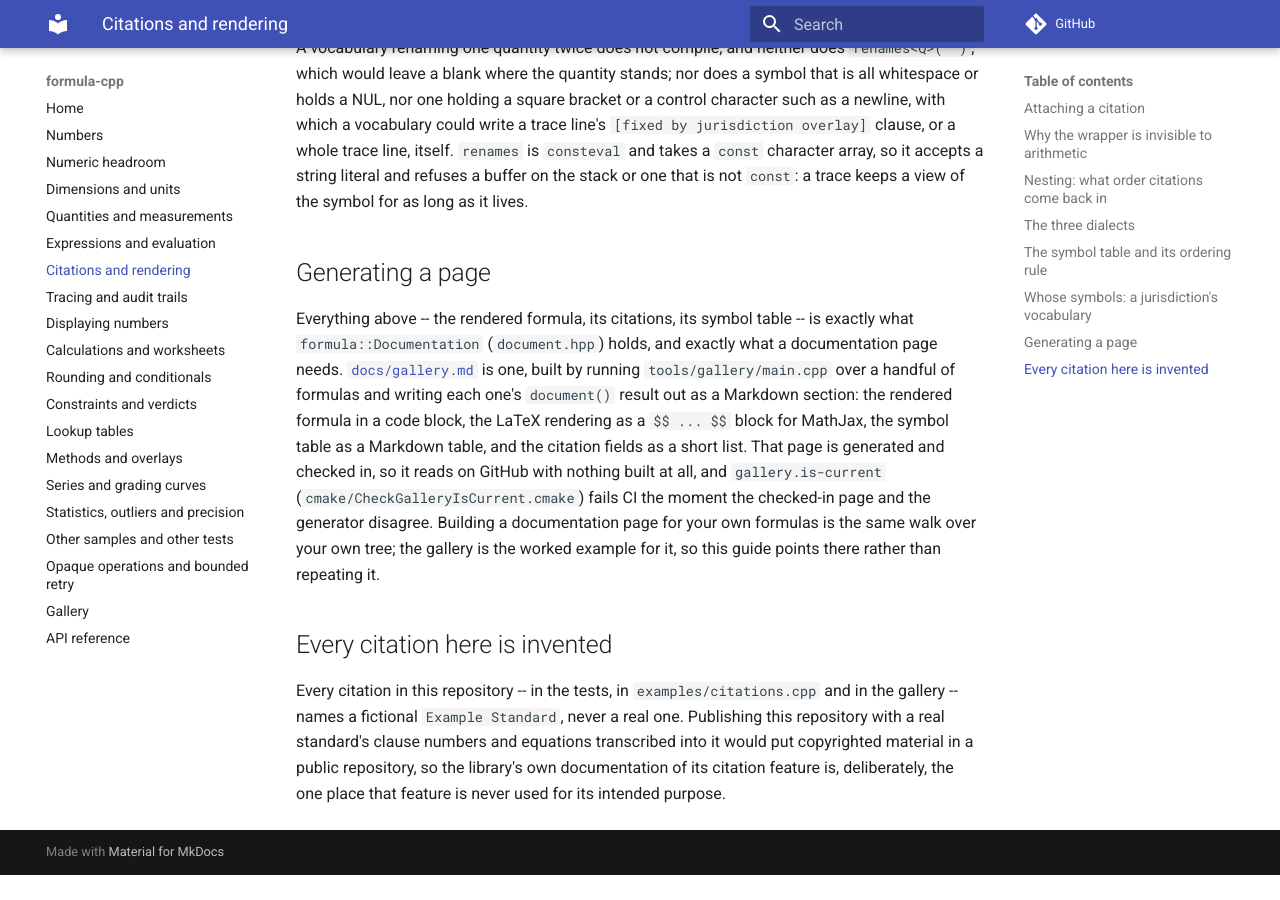
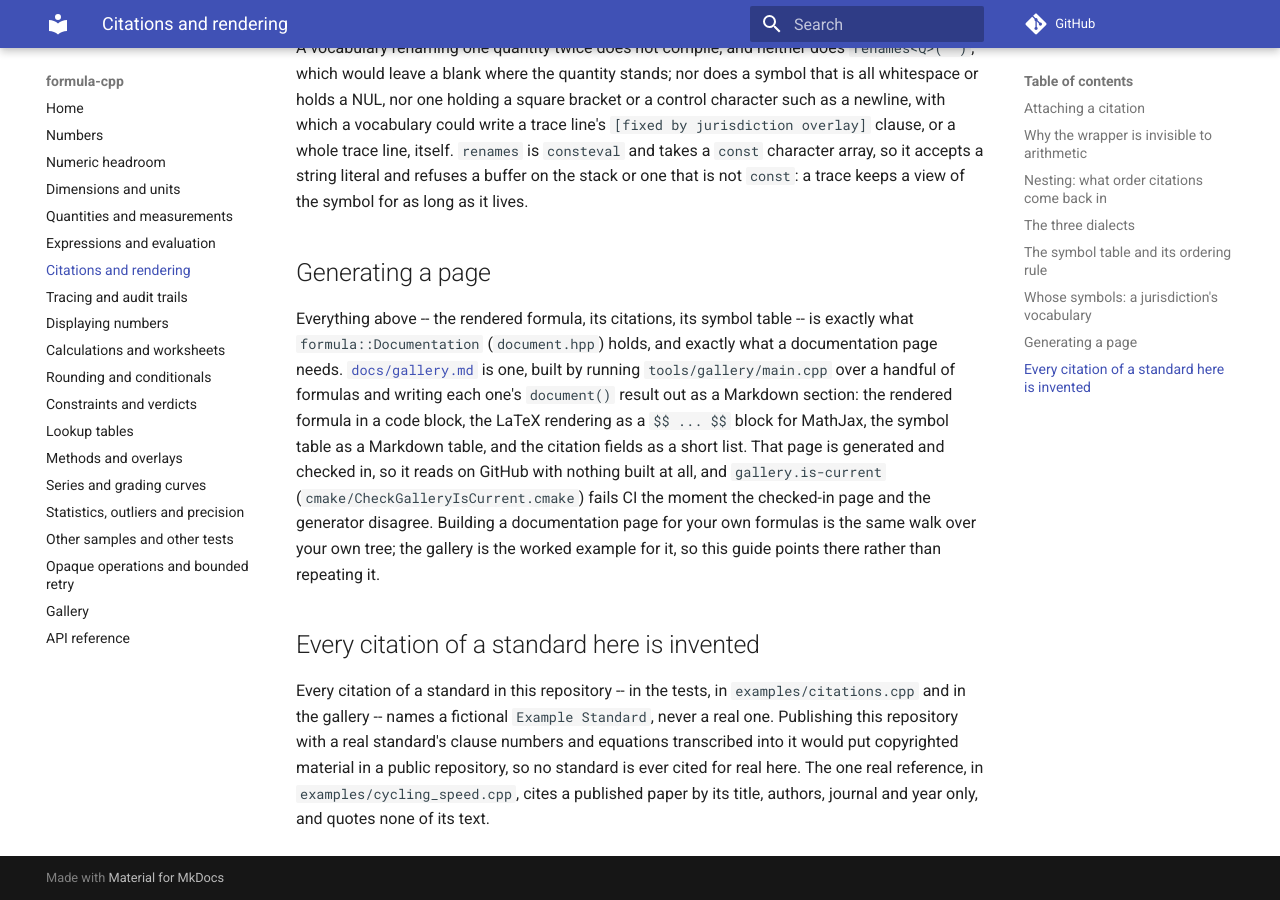
Before and after one commit to LASTRADA-Software/formula-cpp, an MkDocs documentation site: the page built from docs/citations.md, in a window 1280 px wide and 900 px high, scrolled down 8080 px. Built offline with MkDocs 1.6.1 and Material for MkDocs 9.7.7, drawn with Linux system fonts in a browser that asks for light colours; comment, search, counter and statistics services are not loaded; before the commit the page ends 8955 px from its top, so only the background shows below that; some of the changed text lies outside the part shown.

Commit message:
docs: limit "every citation is invented" to standards
The cycling example cites a published paper, so the statement that
every citation here is invented no longer held. The citations guide,
the gallery generator and its page, the rounding example and the
citation tests now say that every citation of a standard is invented,
and the citations guide says that the one real reference names a paper
by title, authors, journal and year only.

Signed-off-by: Christian Parpart <c.parpart@lastrada.net>

```diff
--- a/docs/citations.md
+++ b/docs/citations.md
@@ -446,12 +446,13 @@ and the generator disagree. Building a documentation page for your own
 formulas is the same walk over your own tree; the gallery is the worked
 example for it, so this guide points there rather than repeating it.
 
-## Every citation here is invented
+## Every citation of a standard here is invented
 
-Every citation in this repository -- in the tests, in `examples/citations.cpp`
-and in the gallery -- names a fictional `Example Standard`, never a real one.
-Publishing this repository with a real standard's clause numbers and
-equations transcribed into it would put copyrighted material in a public
-repository, so the library's own documentation of its citation feature is,
-deliberately, the one place that feature is never used for its intended
-purpose.
+Every citation of a standard in this repository -- in the tests, in
+`examples/citations.cpp` and in the gallery -- names a fictional
+`Example Standard`, never a real one. Publishing this repository with a real
+standard's clause numbers and equations transcribed into it would put
+copyrighted material in a public repository, so no standard is ever cited
+for real here. The one real reference, in `examples/cycling_speed.cpp`,
+cites a published paper by its title, authors, journal and year only, and
+quotes none of its text.
--- a/docs/gallery.md
+++ b/docs/gallery.md
@@ -2,7 +2,7 @@
 
 This page is generated by running `tools/gallery/main.cpp`, which builds each formula below with the library's own operators and asks the library to render and evaluate it. **Do not edit it by hand** -- change the generator and regenerate instead; `gallery.is-current` fails CI when the two disagree.
 
-Every formula and citation on this page is invented -- generic physics with fictional `Example Standard` citations, exactly as every test and example elsewhere in this repository is. See [the home page](index.md).
+Every formula and citation on this page is invented -- generic physics with fictional `Example Standard` citations, as every citation of a standard elsewhere in this repository is. See [the home page](index.md).
 
 ## Bulk density of a compacted specimen
 
```
Also changed, not shown: other parts of docs/citations.md (+5 -5 lines), 3 other files.
